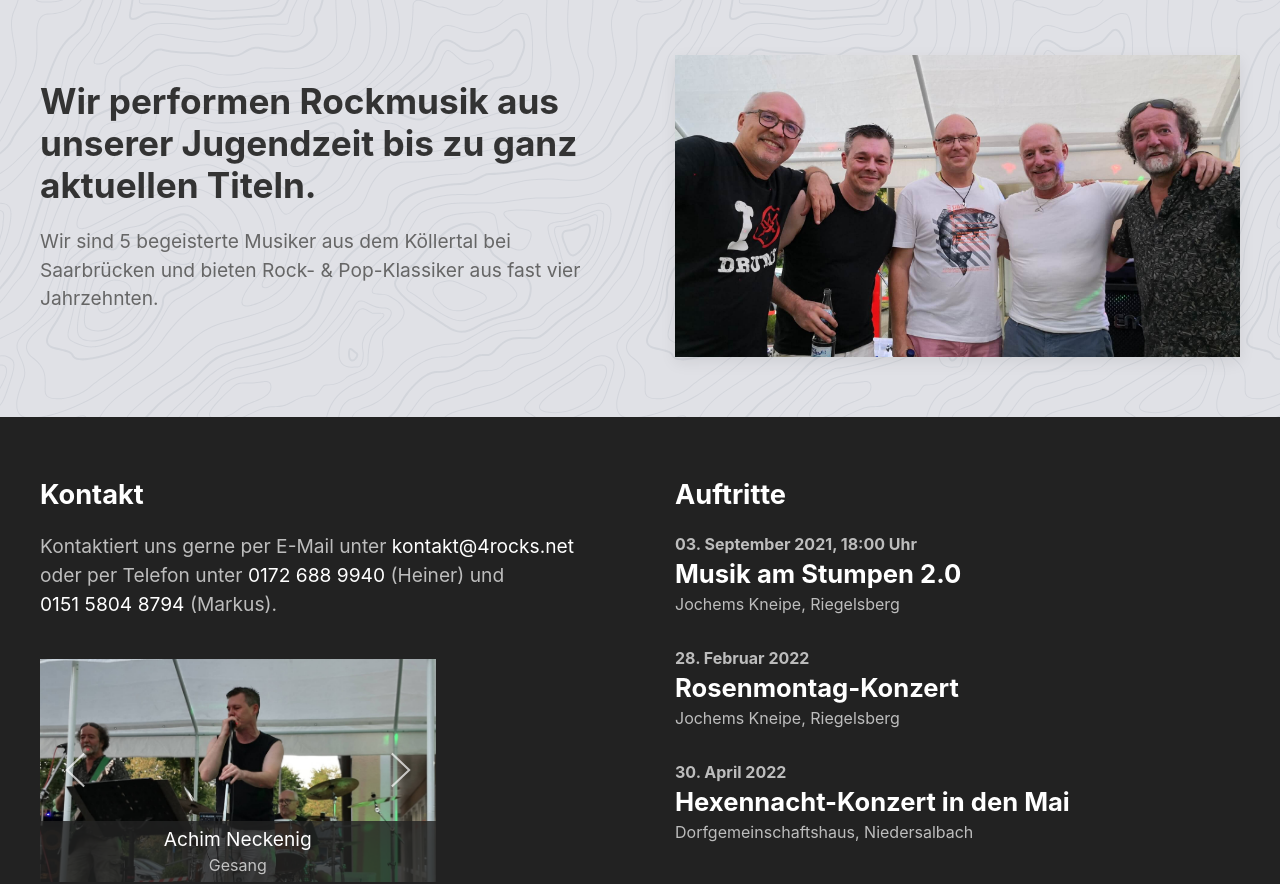
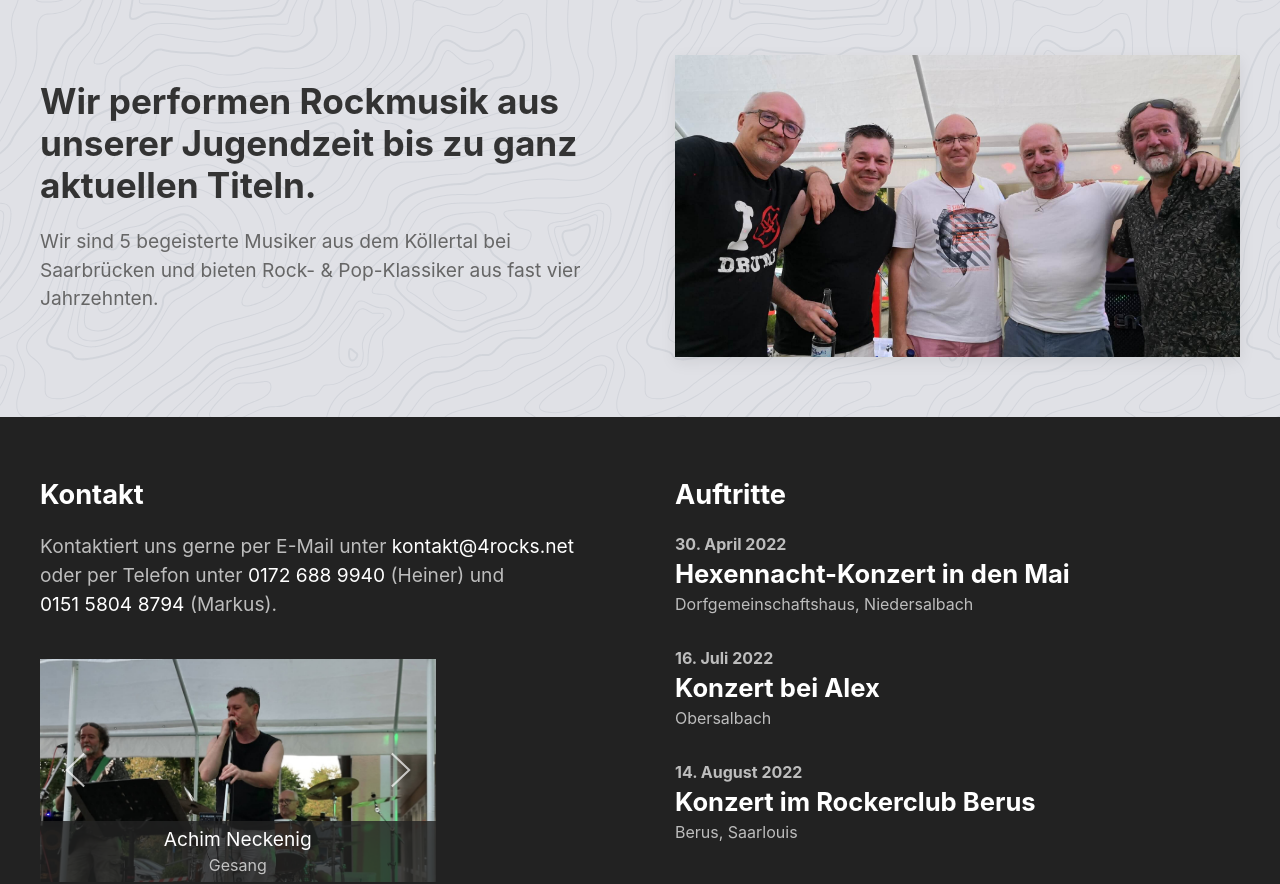
Before and after one commit to b0ehmt/4Rocks, a plain HTML site: page index.html in a window 1280 px wide. Shown: the part 85-969 px from the top of the page. Drawn offline with nearby package versions, Linux system fonts and the light colour scheme.

Commit message:
concerts edited

```diff
--- a/index.html
+++ b/index.html
@@ -167,32 +167,6 @@
 								<article class="uk-article">
 									<div class="uk-article-body">
 										<div class="section-meta uk-text-bold uk-margin-xsmall-bottom">
-											<time>03. September 2021</time>, 18:00 Uhr
-										</div>
-										<h3 class="concerts-title uk-margin-remove uk-text-bold">
-											<a href="https://goo.gl/maps/T47ficYmrbYyffTr5" target="_blank">Musik am Stumpen 2.0</a>
-										</h3>
-										<div class="section-meta uk-margin-xsmall-top"><p>Jochems Kneipe, Riegelsberg</p></div>
-									</div>
-								</article>
-							</li>
-							<li>
-								<article class="uk-article">
-									<div class="uk-article-body">
-										<div class="section-meta uk-text-bold uk-margin-xsmall-bottom">
-											<time>28. Februar 2022</time>
-										</div>
-										<h3 class="concerts-title uk-margin-remove uk-text-bold">
-											<a href="https://goo.gl/maps/T47ficYmrbYyffTr5" target="_blank">Rosenmontag-Konzert</a>
-										</h3>
-										<div class="section-meta uk-margin-xsmall-top"><p>Jochems Kneipe, Riegelsberg</p></div>
-									</div>
-								</article>
-							</li>
-							<li>
-								<article class="uk-article">
-									<div class="uk-article-body">
-										<div class="section-meta uk-text-bold uk-margin-xsmall-bottom">
 											<time>30. April 2022</time>
 										</div>
 										<h3 class="concerts-title uk-margin-remove uk-text-bold">
@@ -202,21 +176,32 @@
 									</div>
 								</article>
 							</li>
-							<!--<hr class="uk-divider-small" />
 							<li>
-								<span class="uk-margin-small-right uk-float-left" uk-icon="icon: triangle-right; ratio: 2"></span>
-								<aricle class="uk-article">
+								<article class="uk-article">
 									<div class="uk-article-body">
-										<div class="section-meta uk-text-bold uk-margin-xsmall-bottom"><time>05. September 2020</time>, 18:30 Uhr</div>
-										<h3 class="concerts-title uk-margin-remove">
-											<a href="https://goo.gl/maps/T47ficYmrbYyffTr5" target="_blank"
-											>Straßenfest bei Jochem's Kneipe (Open Air)</a
-											>
+										<div class="section-meta uk-text-bold uk-margin-xsmall-bottom">
+											<time>16. Juli 2022</time>
+										</div>
+										<h3 class="concerts-title uk-margin-remove uk-text-bold">
+											<a href="https://goo.gl/maps/ZhB8PU6qP1A6Jrvy6" target="_blank">Konzert bei Alex</a>
 										</h3>
-										<div class="section-meta uk-margin-xsmall-top"><p>Am Stumpen, Riegelsberg</p></div>
+										<div class="section-meta uk-margin-xsmall-top"><p>Obersalbach</p></div>
 									</div>
-								</aricle>
-							</li>-->
+								</article>
+							</li>
+							<li>
+								<article class="uk-article">
+									<div class="uk-article-body">
+										<div class="section-meta uk-text-bold uk-margin-xsmall-bottom">
+											<time>14. August 2022</time>
+										</div>
+										<h3 class="concerts-title uk-margin-remove uk-text-bold">
+											<a href="https://goo.gl/maps/jqaAyeDB7dAa5pqr5" target="_blank">Konzert im Rockerclub Berus</a>
+										</h3>
+										<div class="section-meta uk-margin-xsmall-top"><p>Berus, Saarlouis</p></div>
+									</div>
+								</article>
+							</li>
 						</div>
 						<!--/CONCERTS-->
 					</div>
```
